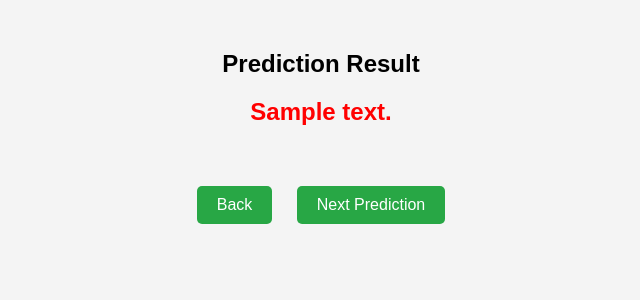
After one commit to NirajJaishwal/churn-prediction-flask-app, a Flask app: template templates/result.html in a window 1280 px wide. The commit adds this page. Shown: the top 300 px of the page, without its empty margins (319-959 px from the left). Run offline with Flask 3, Linux system fonts and the light colour scheme; the template is opened without the code that fills it: most values are stand-ins (such as "Sample title", 1, 10 or a date in 2020); parts of the project's set-up code (start-up, migrations or seed data) failed here and were passed over.

Commit message:
Add result page to display prediction

```diff
--- a/app.py
+++ b/app.py
@@ -73,7 +73,7 @@ def predict():
         result = 'Churn' if prediction[0] == 'Yes' else 'Not Churn'
         print("Result:", result)
 
-        return render_template('index.html', prediction_text='Customer will {}'.format(result))
+        return render_template('result.html', prediction_text='Customer will {}'.format(result))
 
     except Exception as e:
         return jsonify({'error': str(e)})
--- /dev/null
+++ b/templates/result.html
@@ -0,0 +1,77 @@
+<!DOCTYPE html>
+<html lang="en">
+<head>
+    <title>Prediction Result</title>
+    <style>
+        body {
+            font-family: Arial, sans-serif;
+            margin: 0;
+            padding: 0;
+            background-color: #f4f4f4;
+        }
+        h3 {
+            text-align: center;
+            margin-top: 20px;
+            margin-bottom: 50px;
+        }
+        a {
+            display: block;
+            text-align: center;
+            margin-top: 20px;
+            text-decoration: none;
+            color: #333;
+        }
+        .container {
+            text-align: center;
+            margin-top: 50px;
+        }
+        .btn {
+            display: inline-block;
+            padding: 10px 20px;
+            margin: 10px;
+            font-size: 16px;
+            cursor: pointer;
+            background-color: #28a745;
+            color: white;
+            border: none;
+            border-radius: 5px;
+            text-decoration: none;
+        }
+        .btn:hover {
+            background-color: #218838;
+        }
+        .prediction {
+            font-size: 24px;
+            font-weight: bold;
+        }
+    </style>
+</head>
+<body>
+    <div class="container">
+        <h2>Prediction Result</h2>
+        <h3 id="prediction_text" class="prediction">{{ prediction_text }}</h3>
+
+        <button class="btn" onClick="goBack()">Back</button>
+        <button class="btn" onClick="nextPrediction()">Next Prediction</button>
+    </div>
+
+    <script>
+        function goBack() {
+            window.history.back();
+        }
+        function nextPrediction() {
+            sessionStorage.clear();
+            window.location.href = "/";
+        }
+        window.onload = function() {
+            let resultText = document.getElementById("prediction_text");
+            if (resultText.innerText.includes("Not Churn")) {
+                resultText.style.color = "green";
+            } else {
+                resultText.style.color = "red";
+            }
+        };
+    </script>
+
+</body>
+</html>
```
Also changed, not shown: templates/index.html (+2 -19 lines), 1 other file.
